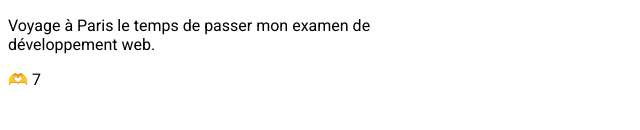
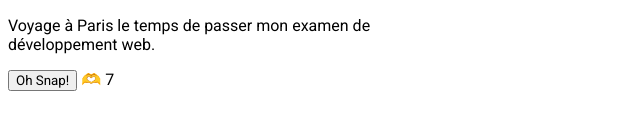
Before and after one commit to damiodev/snapface, an Angular app: page / in a window 1280 px wide. Shown: the part 458-588 px from the top of the page, without its empty margins (0-640 px from the left). Built offline with nearby package versions, Linux system fonts and the light colour scheme.

Commit message:
Creation of the like button

```diff
--- a/src/app/face-snap/face-snap.component.html
+++ b/src/app/face-snap/face-snap.component.html
@@ -4,5 +4,8 @@
     <!-- Ici l'utilisation des crochets "[]" aux propriétés nous permet ,dans les cas où les valeurs ne sont pas des string, de les lier quand même -->
     <img [src]="imageUrl" [alt]="imageDescription">
     <p>{{ description }}</p>
-    <p>🫶 {{ snaps }}</p>
+    <p>
+        <button (click)="onAddSnap()">Oh Snap!</button>
+        🫶 {{ snaps }}
+    </p>
 </div>
--- a/src/app/face-snap/face-snap.component.ts
+++ b/src/app/face-snap/face-snap.component.ts
@@ -13,6 +13,7 @@
   imageUrl!: string;
   imageDescription!: string;
 
+  // Méthode appelée à l'initialisation du composant
   ngOnInit(): void {
     this.title = 'Paris';
     this.description = 'Voyage à Paris le temps de passer mon examen de développement web.';
@@ -21,4 +22,9 @@
     this.imageUrl = 'https://images.pexels.com/photos/1850619/pexels-photo-1850619.jpeg?auto=compress&cs=tinysrgb&w=1260&h=750&dpr=1'
     this.imageDescription = 'Tour eiffel';
   }
+
+  // Méthode pour ajouter un snap
+  onAddSnap(): void {
+    this.snaps++;
+  }
 }
```
